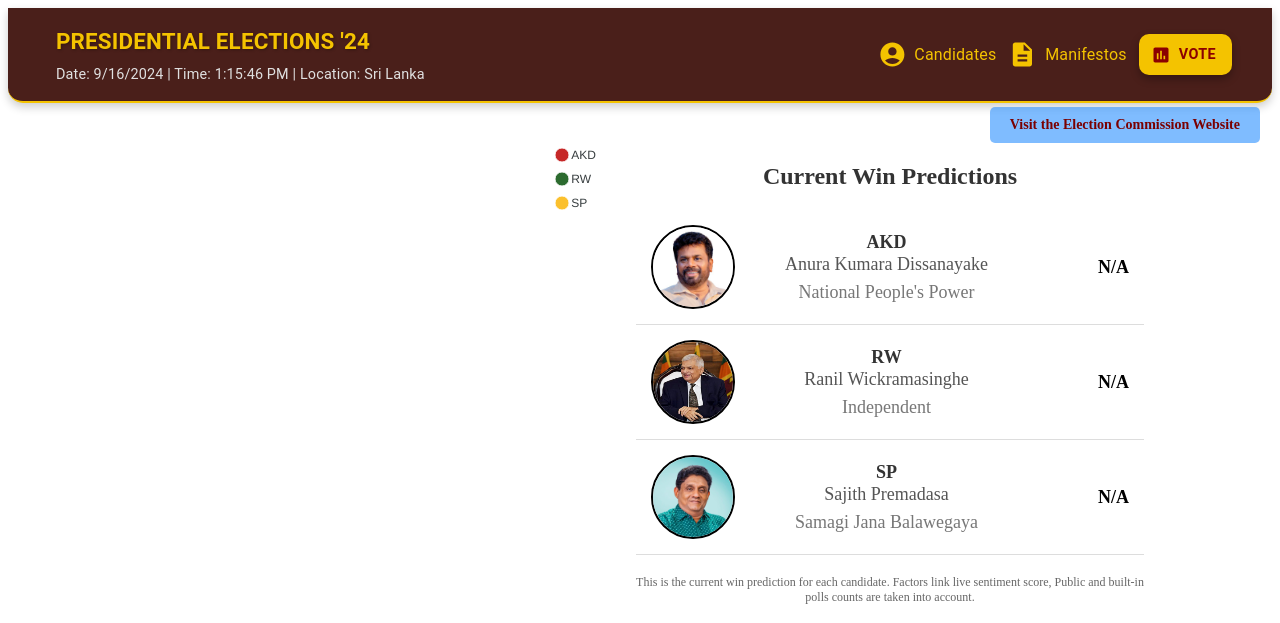
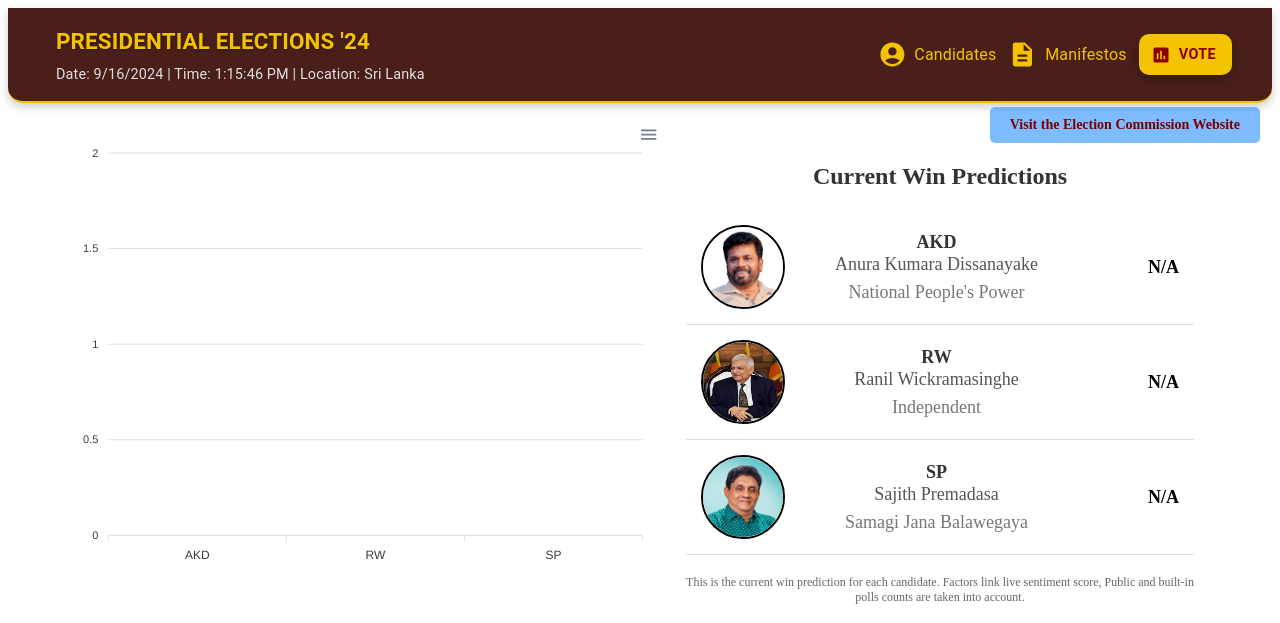
Before and after one commit to CheliM7/043_ChatGPT, a React (Vite) app in the folder frontend/: page /home in a window 1280 px wide. Shown: the top 623 px of the page. Built offline with nearby package versions, Linux system fonts and the light colour scheme; no server answers.

Commit message:
added a bar chart

```diff
--- a/frontend/src/components/homePage/apexchart.jsx
+++ b/frontend/src/components/homePage/apexchart.jsx
@@ -6,33 +6,42 @@
     super(props);
 
     this.state = {
-      series: [0, 0, 0], // Initialize with default values
+      series: [{
+        name: 'Candidates',
+        data: [0, 0, 0], // Initialize with default values
+      }],
       options: {
         chart: {
-          width: 380,
-          type: 'donut',
+          type: 'bar',
+          height: 350,
         },
-        labels: ['AKD', 'RW', 'SP'], // Labels for the sections
-        colors: ['#C62828', '#2C6B2F', '#FBC02D'], // Darker red, green, yellow
+        // Define colors for each bar
+        colors: ['#90EE90', '#2C6B2F', '#FBC02D'], // Use the same colors
+        plotOptions: {
+          bar: {
+            horizontal: false,
+            endingShape: 'rounded',
+            columnWidth: '55%',
+          },
+        },
         dataLabels: {
-          enabled: false
+          enabled: true,
+        },
+        xaxis: {
+          categories: ['AKD', 'RW', 'SP'], // Labels for the x-axis
+        },
+        legend: {
+          position: 'top',
+          horizontalAlign: 'center',
         },
         responsive: [{
           breakpoint: 480,
           options: {
-            chart: {
-              width: 200
+            legend: {
+              position: 'bottom',
             },
-            legend: {
-              show: false
-            }
-          }
+          },
         }],
-        legend: {
-          position: 'right',
-          offsetY: 0,
-          height: 230
-        }
       }
     };
   }
@@ -47,9 +56,15 @@
       const response = await fetch('http://127.0.0.1:5000/api/WinPrediction');
       const data = await response.json();
       console.log('Fetched data:', data);
-      console.log('AKD:', data['Anura Kumara Dissanayake']);
       this.setState({
-        series: [data['Anura Kumara Dissanayake'], data['Ranil Wickramasinghe'], data['Sajith Premadasa']] // Use actual values from the response
+        series: [{
+          name: 'Candidates',
+          data: [
+            data['Anura Kumara Dissanayake'],
+            data['Ranil Wickramasinghe'],
+            data['Sajith Premadasa']
+          ] // Use actual values from the response
+        }]
       });
     } catch (error) {
       console.error('Error fetching data:', error);
@@ -63,12 +78,12 @@
       <ReactApexChart
         options={options}
         series={series}
-        type="donut"
-        width="500"
+        type="bar"
+        height={450}
+        width={600}
       />
     );
   }
 }
 
-
 export default ApexChart;
```
Also changed, not shown: 1 other file (tests, documents, lock files or other folders).
